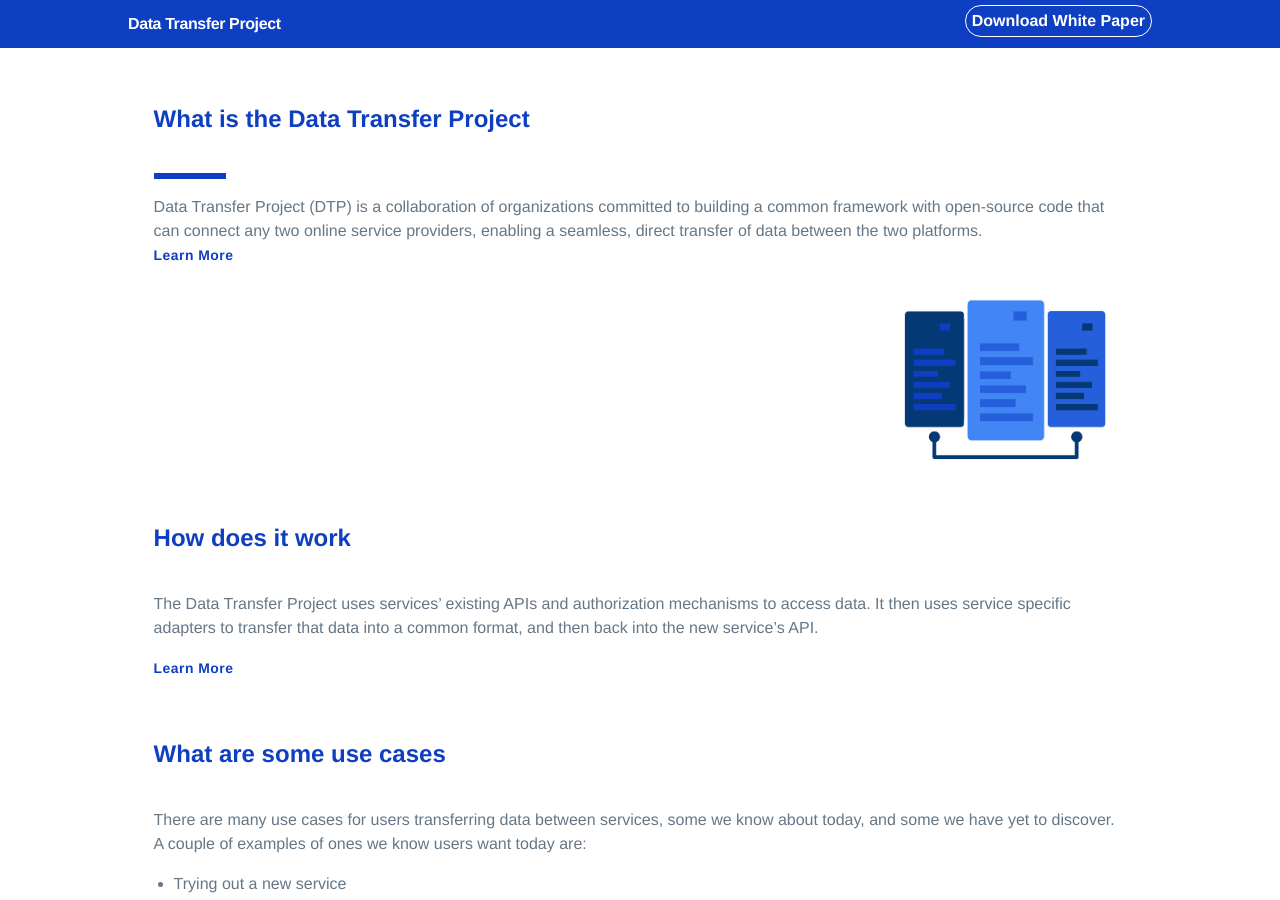
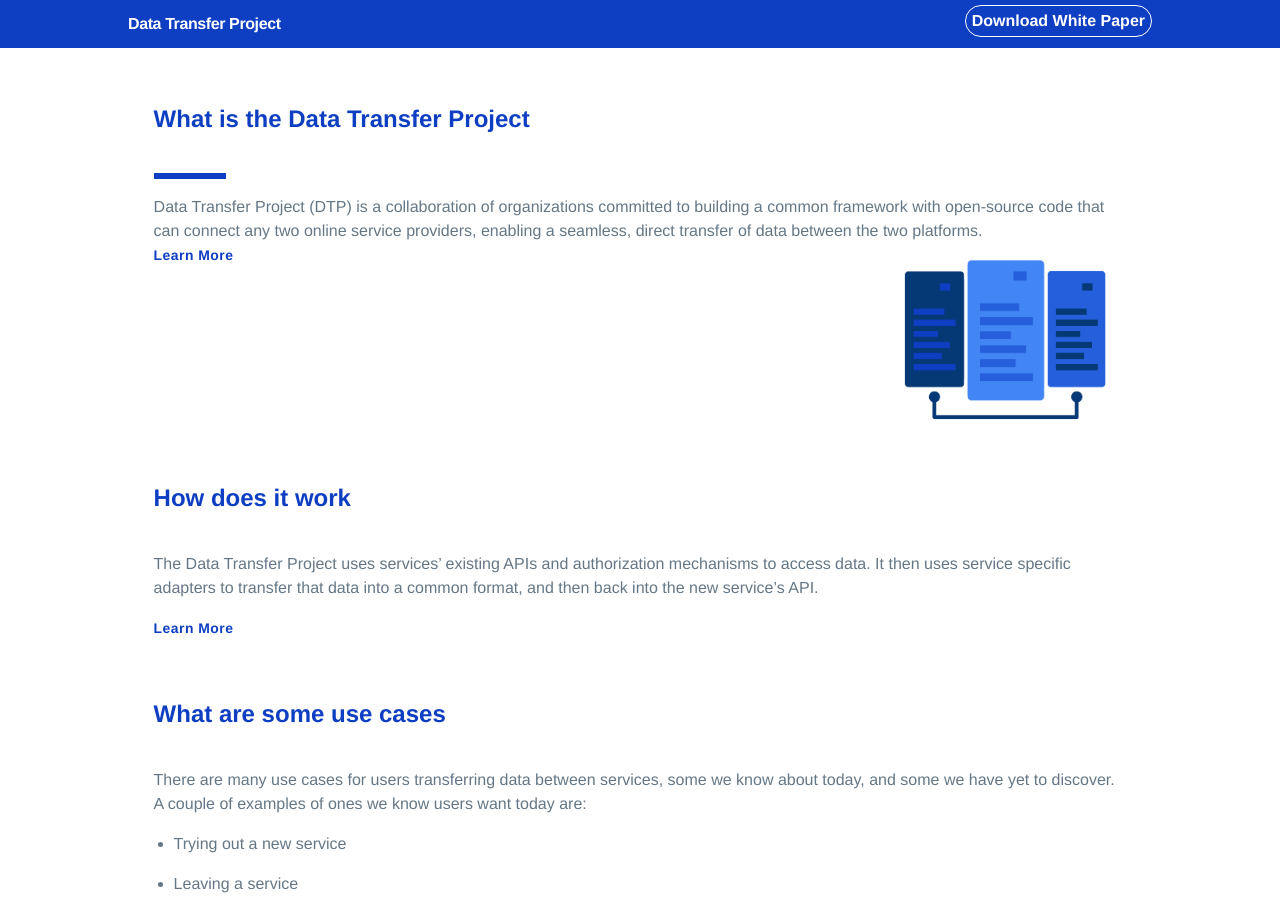
Before and after one commit to holachuy/staging-dtp, a Jekyll site: the page built from index.md, in a window 1280 px wide and 900 px high, scrolled down 821 px. Built offline with Jekyll 4.4.1, drawn with Linux system fonts in a browser that asks for light colours; our own code applies the rules of GitHub Pages for plain Markdown files.

Commit message:
more tries

```diff
--- a/index.md
+++ b/index.md
@@ -25,10 +25,8 @@ Current contributors include:
 <div class="mustache">
 </div>
 
-Data Transfer Project (DTP) is a collaboration of organizations committed to building a common framework with open-source code that can connect any two online service providers, enabling a seamless, direct transfer of data between the two platforms.
+Data Transfer Project (DTP) is a collaboration of organizations committed to building a common framework with open-source code that can connect any two online service providers, enabling a seamless, direct transfer of data between the two platforms.<img class="section-image" src="./images/AI_Blue_FileSharing.png">
 [Learn More](./what-is-dtp.md){: .learn-more}
-
-<img class="section-image" src="./images/AI_Blue_FileSharing.png">
 
 ## How does it work
 
```
